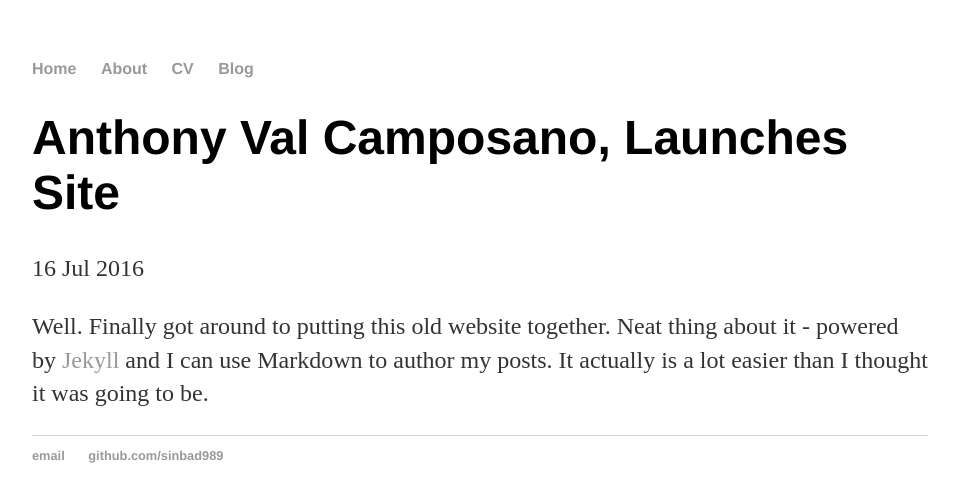
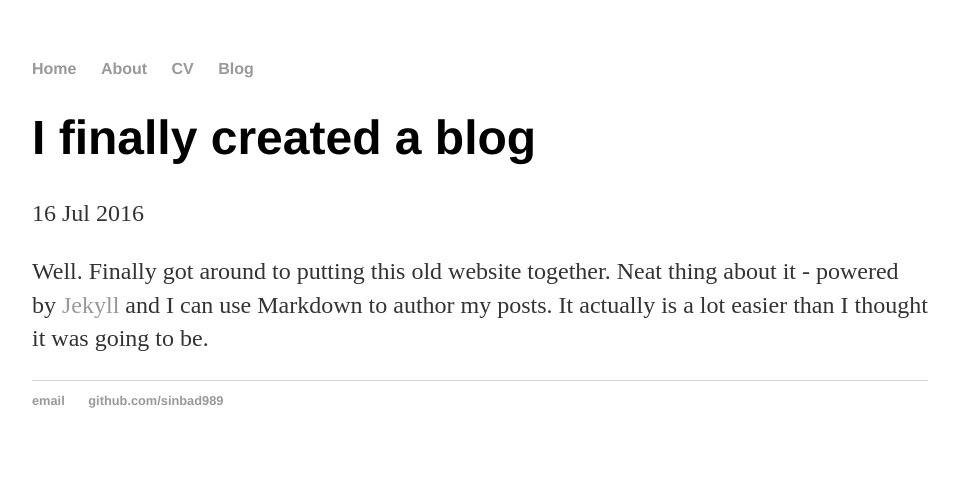
Before and after one commit to sinbad989/sinbad989.github.io, a Jekyll site: the page built from _posts/2016-07-16-test-site.md, in a window 1280 px wide. Shown: the top 502 px of the page, without its empty margins (160-1119 px from the left). Built offline with Jekyll 4.4.1, drawn with Linux system fonts in a browser that asks for light colours.

Commit message:
Update 2016-07-16-test-site.md

```diff
--- a/_posts/2016-07-16-test-site.md
+++ b/_posts/2016-07-16-test-site.md
@@ -1,6 +1,6 @@
 ---
 layout: post
-title: "Anthony Val Camposano, Launches Site"
+title: "I finally created a blog"
 date: 2016-07-16
 ---
 
```
